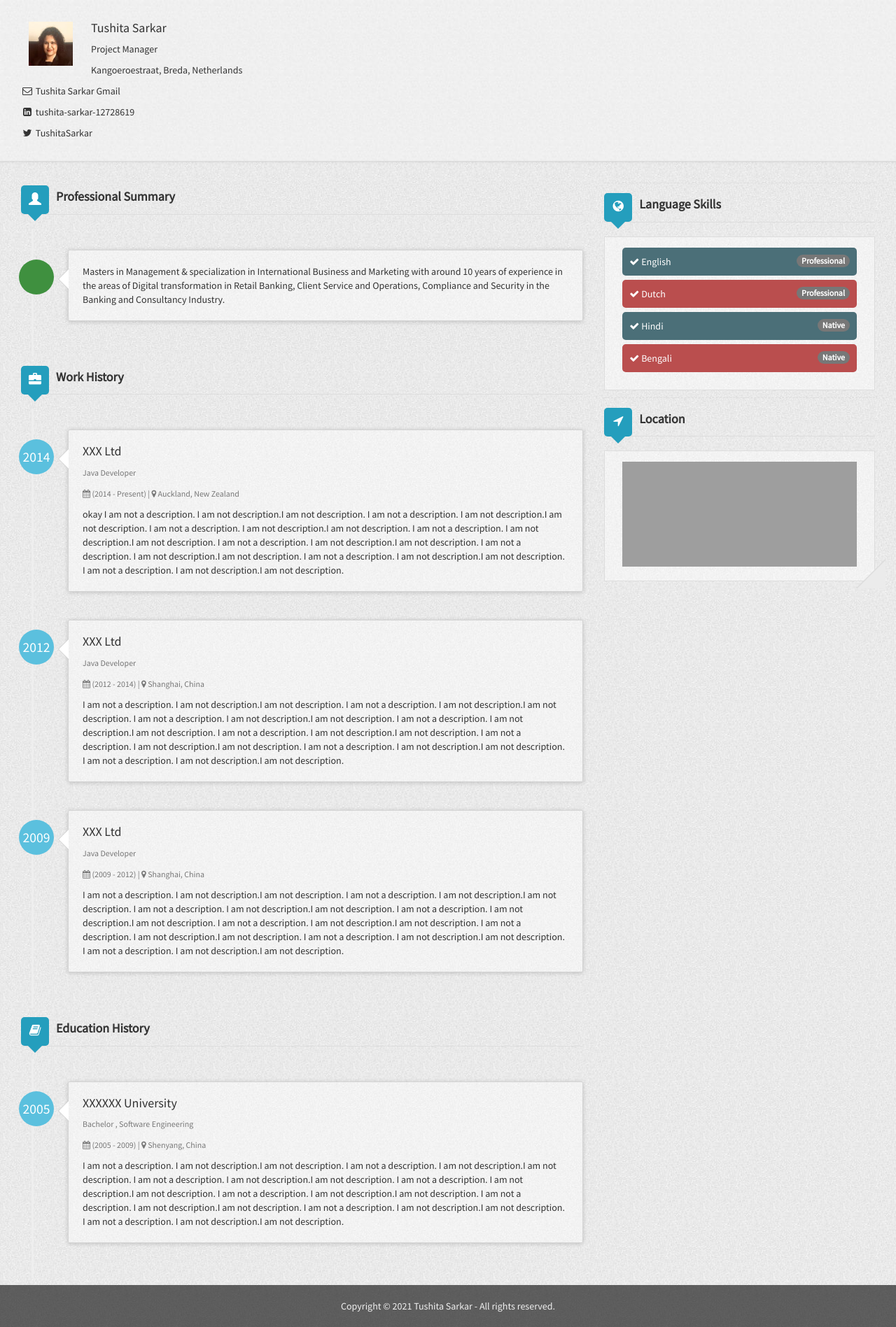
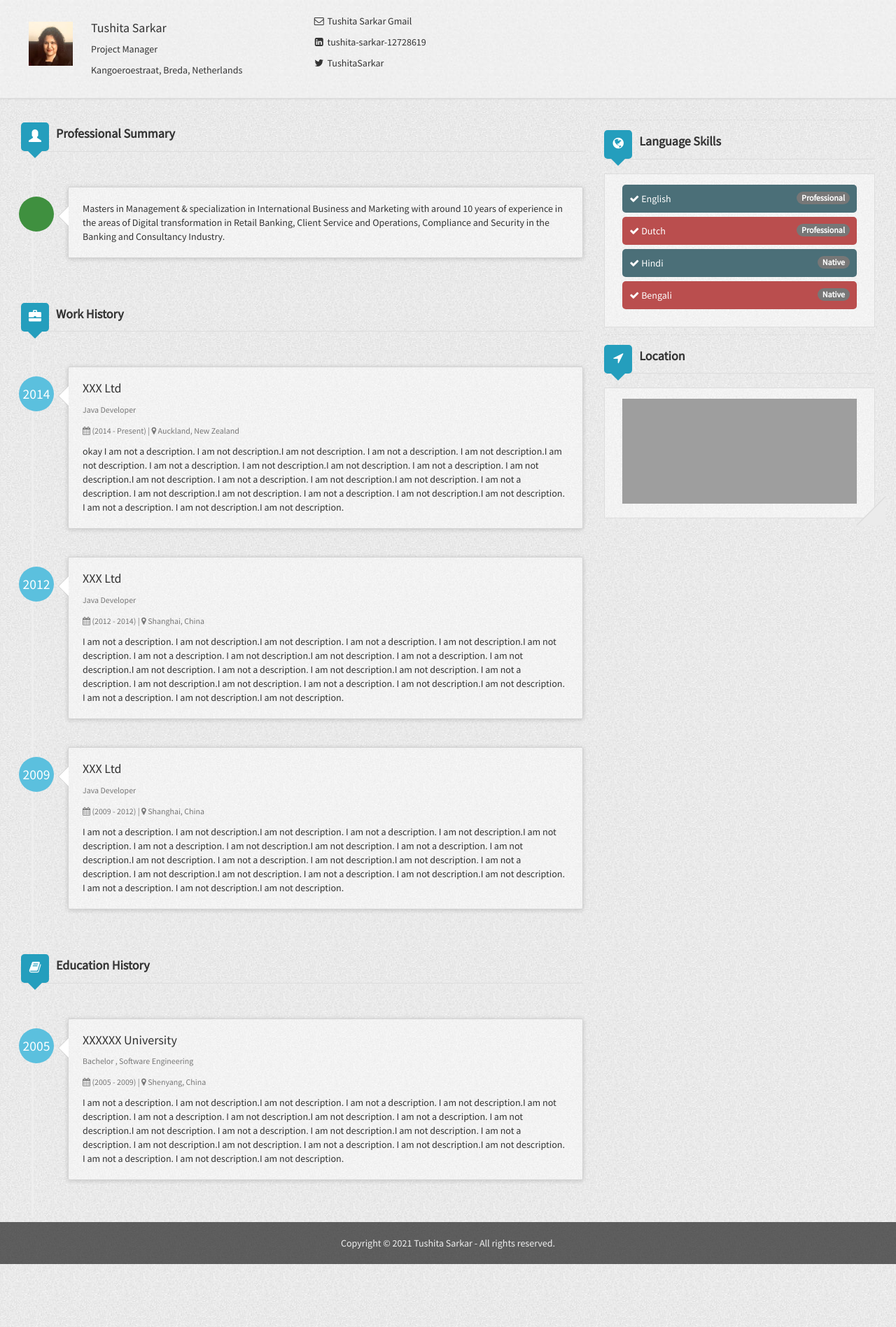
Before and after one commit to EagleEyeVision/TushitaSarkar, a Jekyll site: the page built from index.html, in a window 1280 px wide. Shown: the whole page at 70% size. Built offline with Jekyll 4.4.1, drawn with Linux system fonts in a browser that asks for light colours; nearby versions of some CDN libraries; grey boxes are pictures that could not be loaded.

Commit message:
Update header.html

```diff
--- a/_includes/header.html
+++ b/_includes/header.html
@@ -7,7 +7,8 @@
                 <p>{{ site.author.title }}</p>
                 <p class="muted">{{ site.author.address }}</p>
                 <div class="clearfix"></div>
-
+            </div>
+            <div class="col-sm-4">
                 <p><i class="fa fa-envelope-o fa-fw"></i> <a href="mailto:{{ site.author.email }}" target="_blank"> Tushita Sarkar Gmail </a></p>
                 <p><i class="fa fa-linkedin-square fa-fw"></i> <a href="//linkedin.com/in/{{ site.author.linkedin }}" target="_blank"> {{ site.author.linkedin }} </a></p>
                 <p><i class="fa fa-twitter fa-fw"></i> <a href="//twitter.com/{{ site.author.twitter }}" target="_blank">  {{ site.author.twitter }} </a></p>
```
